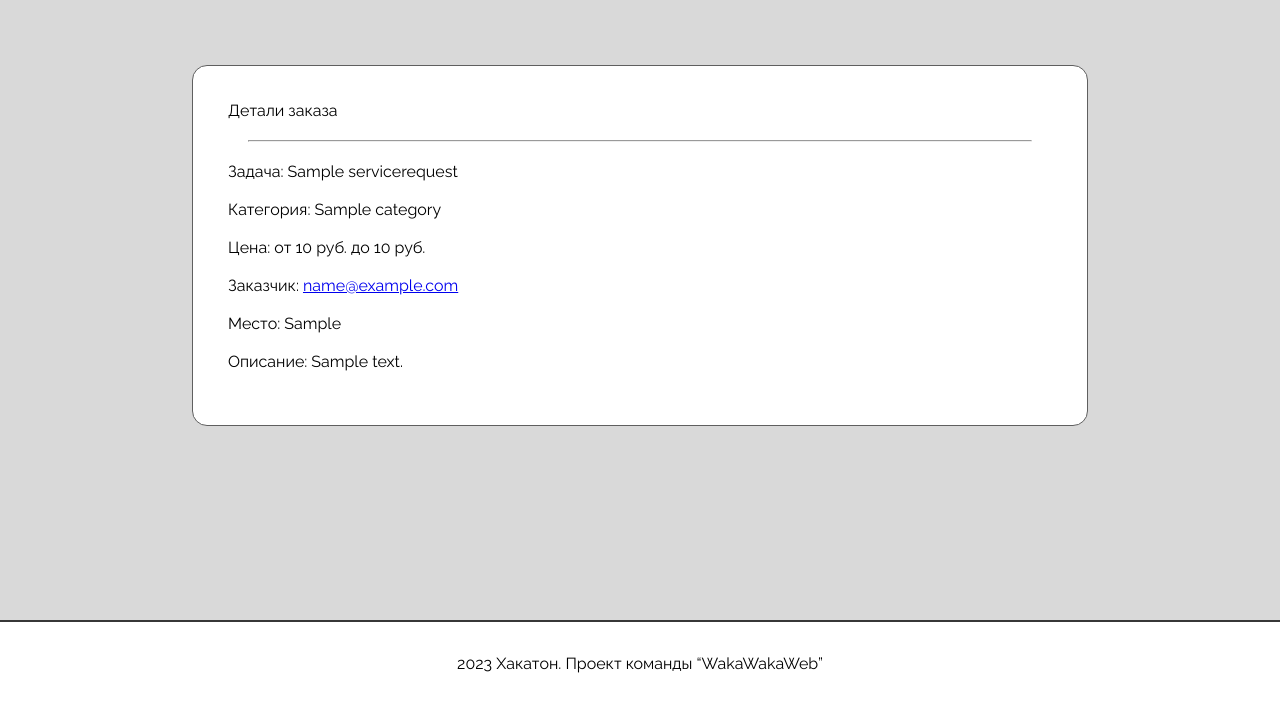
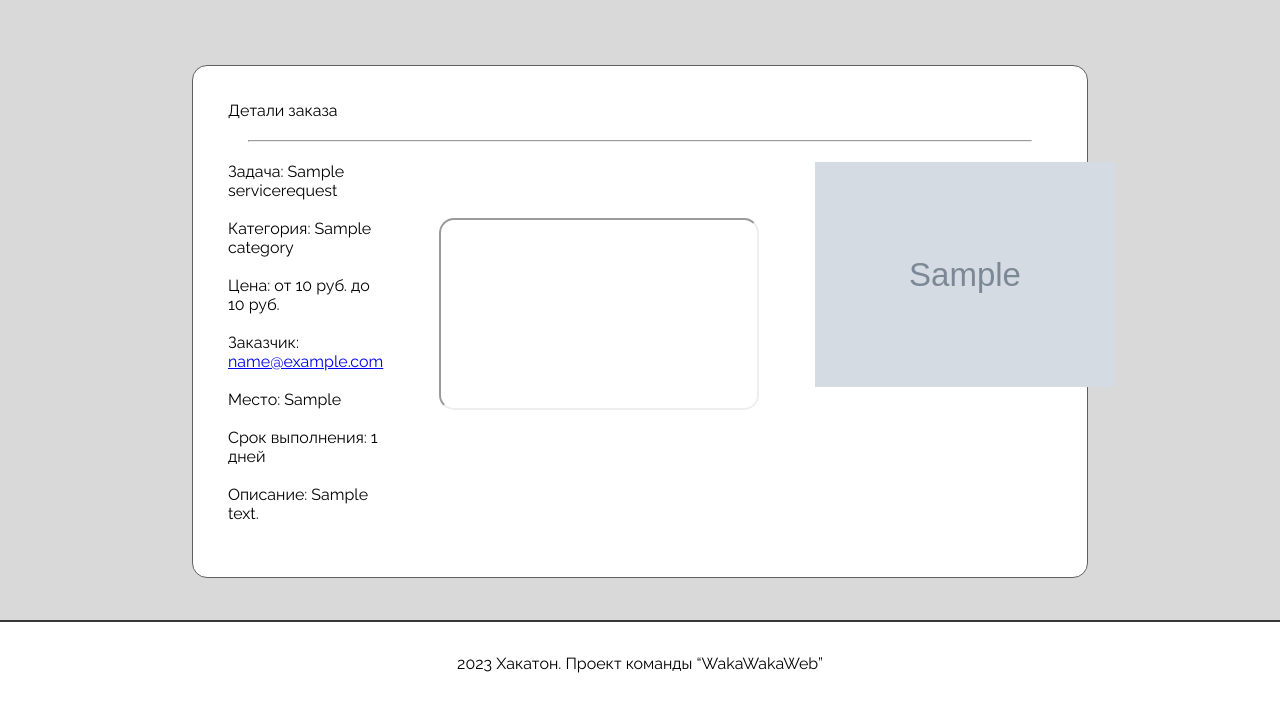
Before and after one commit to Andy4Vendetta/wakawakaweb, a Django app: page /requests/1/ in a window 1280 px wide. Shown: the part 95-800 px from the top of the page. Run offline with Django 3.2, Linux system fonts and the light colour scheme; a user stored in the database is signed in; tables that the repository leaves empty hold one stand-in row (values such as "Sample post"); grey boxes marked "Sample" are stand-in pictures.

Commit message:
added video and image to request detail

```diff
--- a/templates/app/request_detail.html
+++ b/templates/app/request_detail.html
@@ -7,12 +7,25 @@
 <div class="conta" style="padding: 35px; height: fit-content;">
     Детали заказа
     <hr style="margin: 20px;">
+    <div style="display: flex; width: 100%;">
+        <div>
             <p>Задача: {{ request.title }}</p><br>
             <p>Категория: {{ request.category }}</p><br>
             <p>Цена: от {{ request.price_from }} руб. до {{ request.price_to }} руб.</p><br>
             <p>Заказчик: <a href="mailto:{{ request.customer }}">{{ request.customer }}</a></p><br>
             <p>Место: {{ request.place }}</p><br>
+            <p>Срок выполнения: {{ request.term }} дней</p><br>
             <p>Описание: {{ request.description }}</p><br>
+        </div>
+        <div style="margin: 7vh;">
+            <iframe width="320" height="192" style="border-radius: 15px;"
+            src="{{ request.video }}">
+            </iframe>
+        </div>
+        <div style="display: flex; float: right; margin-left: auto; margin-bottom: 50px;">
+            <img src="{{ request.image.url }}" style="max-width: 300px; height: fit-content; margin-left: auto;">
+        </div>
+    </div>
     {% if not user.is_customer %}
     <div style="display: flex; float: right; margin-left: auto;">
         <div class="regbutton" style="margin-right: 2vh; margin-top: -2vh; text-align: center"><a href="{{ request.get_url_to_create_response }}" style="color: white; text-decoration:none;">Откликнуться</a></div>
```
Lines whose indentation alone changed are shown as unchanged.
